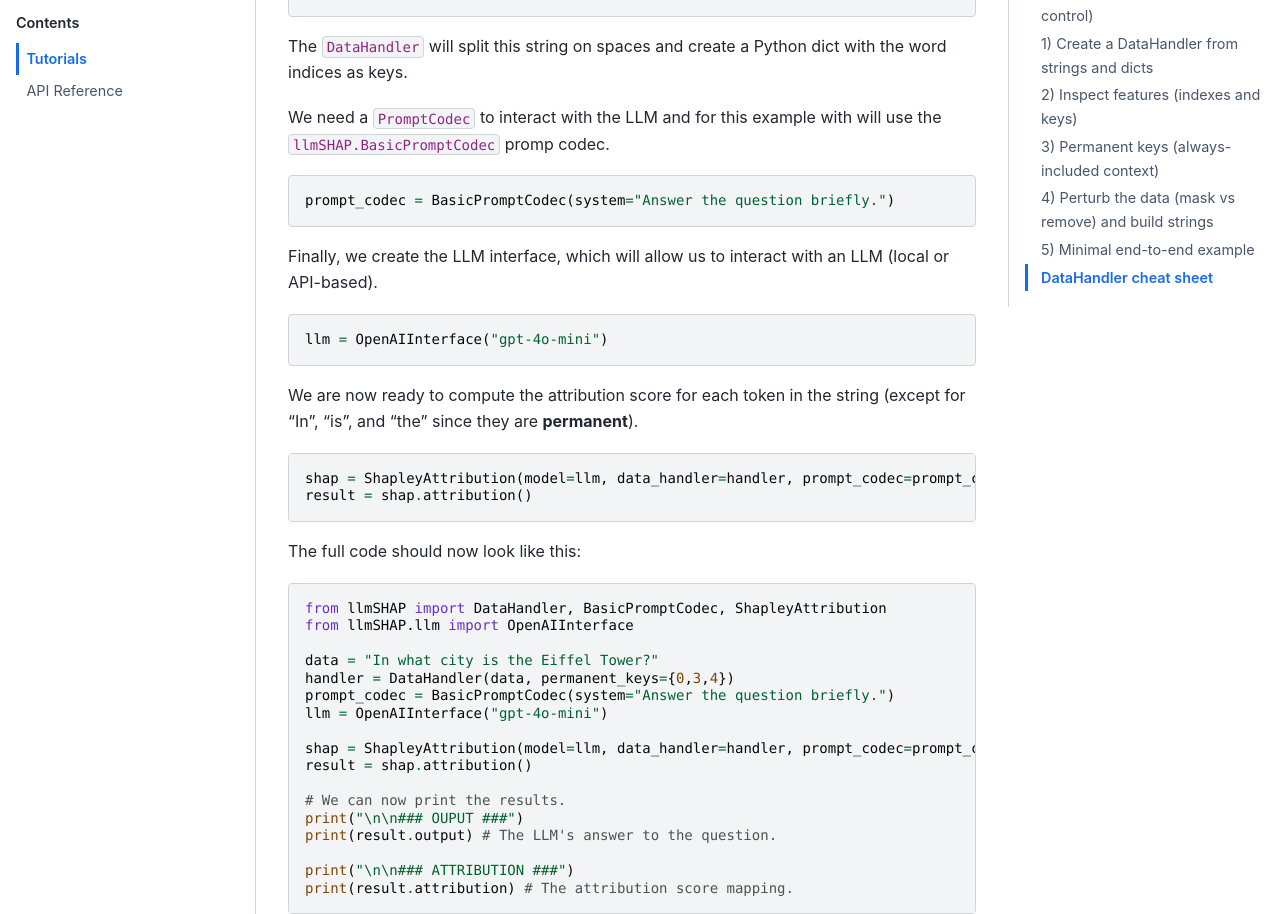
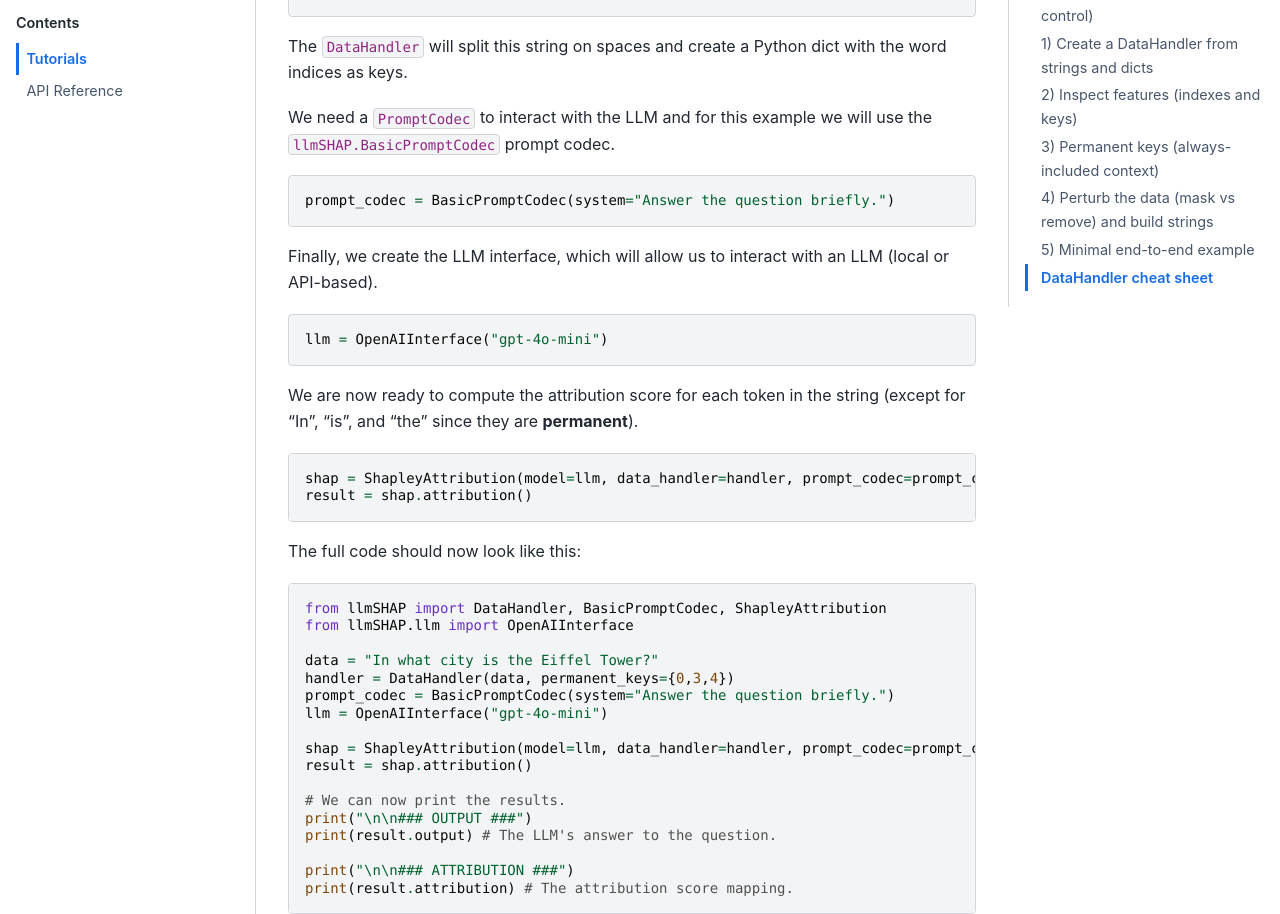
Before and after one commit to filipnaudot/llmSHAP, a Sphinx documentation site: the page built from docs/tutorial.rst, in a window 1280 px wide and 1400 px high, scrolled down 1027 px. Shown: the part 153-1067 px from the top of the window. Built offline with Sphinx 7.4.7 and the Sphinx Book theme 1.1.4, drawn with Linux system fonts in a browser that asks for light colours.

Commit message:
Hotfix: spelling errors

```diff
--- a/docs/tutorial.rst
+++ b/docs/tutorial.rst
@@ -65,7 +65,7 @@ increase computation time while likely providing little useful insight.
 
 The ``DataHandler`` will split this string on spaces and create a Python dict with the word indices as keys.
 
-We need a ``PromptCodec`` to interact with the LLM and for this example with will use the ``llmSHAP.BasicPromptCodec`` promp codec.
+We need a ``PromptCodec`` to interact with the LLM and for this example we will use the ``llmSHAP.BasicPromptCodec`` prompt codec.
 
 
 .. code-block:: python
@@ -101,7 +101,7 @@ The full code should now look like this:
    result = shap.attribution()
 
    # We can now print the results.
-   print("\n\n### OUPUT ###")
+   print("\n\n### OUTPUT ###")
    print(result.output) # The LLM's answer to the question.
 
    print("\n\n### ATTRIBUTION ###")
```
Also changed, not shown: README.md (+1 -1 lines).
